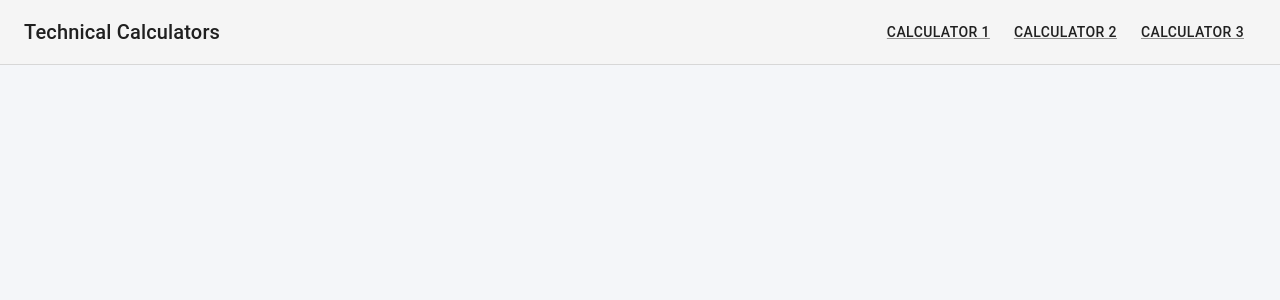
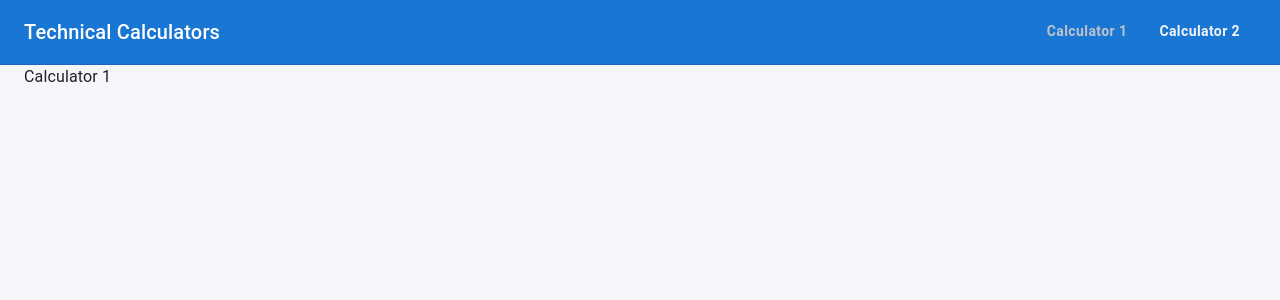
Before and after one commit to villagef/technical_calculators, a React (Create React App) app: page /calculator1 in a window 1280 px wide. Shown: the top 300 px of the page. Built offline with nearby package versions, Linux system fonts and the light colour scheme.

Commit message:
handle routing and style navbar

```diff
--- a/src/App.tsx
+++ b/src/App.tsx
@@ -1,12 +1,12 @@
-import { HashRouter } from "react-router-dom";
+import { BrowserRouter as Router } from "react-router-dom";
 import "./App.css";
 import Routes from "./pages/routes";
 
 function App() {
   return (
-    <HashRouter>
+    <Router>
       <Routes />
-    </HashRouter>
+    </Router>
   );
 }
 
--- a/src/components/Layout/index.tsx
+++ b/src/components/Layout/index.tsx
@@ -1,5 +1,5 @@
 import { FunctionComponent, ReactNode } from "react";
-import { CssBaseline, GlobalStyles } from "@mui/material";
+import { Container, CssBaseline, GlobalStyles } from "@mui/material";
 import { createTheme, ThemeProvider } from "@mui/material/styles";
 import "./style.css";
 import Navbar from "../Navbar";
@@ -7,6 +7,7 @@ import Navbar from "../Navbar";
 interface ChildrenProps {
   children: ReactNode;
 }
+
 const defaultTheme = createTheme();
 
 const Layout: FunctionComponent<ChildrenProps> = ({ children }) => {
@@ -18,7 +19,9 @@ const Layout: FunctionComponent<ChildrenProps> = ({ children }) => {
       <CssBaseline />
       <div className="layout">
         <Navbar />
-        <div className="layout-main">{children}</div>
+        <Container maxWidth="xl" component="main" className="layout-container">
+          {children}
+        </Container>
       </div>
     </ThemeProvider>
   );
--- a/src/components/Layout/style.css
+++ b/src/components/Layout/style.css
@@ -6,13 +6,3 @@
     min-height: 100vh;
     background-color: #f4f6f9;
 }
-
-.layout-main {
-    display: 1 1 auto;
-    align-items: center;
-    justify-content: flex-start;
-    flex-direction: column;
-    width: 100%;
-    max-width: 1600px;
-    padding: 30px;
-}
--- a/src/components/Navbar/index.tsx
+++ b/src/components/Navbar/index.tsx
@@ -1,10 +1,17 @@
-import { AppBar, Link, Toolbar, Typography } from "@mui/material";
+import { useLocation } from "react-router-dom";
+import { Link } from "react-router-dom";
+import { AppBar, Toolbar, Typography } from "@mui/material";
+import Tab from "@mui/material/Tab";
+import Tabs from "@mui/material/Tabs";
+import "./style.css";
 
 const Navbar = () => {
+  const location = useLocation();
+
   return (
     <AppBar
       position="static"
-      color="default"
+      color="primary"
       elevation={0}
       sx={{ borderBottom: (theme) => `1px solid ${theme.palette.divider}` }}
     >
@@ -12,32 +19,22 @@ const Navbar = () => {
         <Typography variant="h6" color="inherit" noWrap sx={{ flexGrow: 1 }}>
           Technical Calculators
         </Typography>
-        <nav>
-          <Link
-            variant="button"
-            color="text.primary"
-            href="calculator1"
-            sx={{ my: 1, mx: 1.5 }}
-          >
-            Calculator 1
-          </Link>
-          <Link
-            variant="button"
-            color="text.primary"
-            href="calculator2"
-            sx={{ my: 1, mx: 1.5 }}
-          >
-            Calculator 2
-          </Link>
-          <Link
-            variant="button"
-            color="text.primary"
-            href="calculator3"
-            sx={{ my: 1, mx: 1.5 }}
-          >
-            Calculator 3
-          </Link>
-        </nav>
+        <Tabs value={location.pathname}>
+          <Tab
+            label="Calculator 1"
+            value="/calculator1"
+            to="/calculator1"
+            component={Link}
+            className="tab-component"
+          />
+          <Tab
+            label="Calculator 2"
+            value="/calculator2"
+            to="/calculator2"
+            component={Link}
+            className="tab-component"
+          />
+        </Tabs>
       </Toolbar>
     </AppBar>
   );
--- /dev/null
+++ b/src/components/Navbar/style.css
@@ -0,0 +1,20 @@
+.tab-component {
+    background-color: transparent;
+    border: none;
+    margin-left: 10px;
+    font-weight: 600 !important;
+    text-transform: capitalize !important;
+    font-size: 1rem;
+    color: #f1f3f7 !important;
+}
+
+.tab-component:hover {
+    color: #bdbdbd !important;
+    cursor: pointer;
+}
+
+.Mui-selected {
+    text-decoration: none;
+    color: #bdc3cc !important;
+
+}
--- /dev/null
+++ b/src/pages/Calculator1/index.tsx
@@ -0,0 +1,7 @@
+import React from "react";
+
+const Calculator1 = () => {
+  return <div>Calculator 1</div>;
+};
+
+export default Calculator1;
--- /dev/null
+++ b/src/pages/Calculator2/index.tsx
@@ -0,0 +1,7 @@
+import React from "react";
+
+const Calculator2 = () => {
+  return <div>Calculator 2</div>;
+};
+
+export default Calculator2;
--- a/src/pages/routes.tsx
+++ b/src/pages/routes.tsx
@@ -2,13 +2,15 @@ import { Suspense, lazy, memo } from "react";
 import Layout from "../components/Layout";
 import { Route, Routes as Switch } from "react-router-dom";
 
-const HomePage = lazy(() => import("./Home"));
+const Calculator1 = lazy(() => import("./Calculator1"));
+const Calculator2 = lazy(() => import("./Calculator2"));
 
 const Routes = () => (
   <Layout>
     <Suspense fallback={<div>Loading...</div>}>
       <Switch>
-        <Route path="#" element={<HomePage />} />
+        <Route path="/calculator1" element={<Calculator1 />} />
+        <Route path="/calculator2" element={<Calculator2 />} />
       </Switch>
     </Suspense>
   </Layout>
```
Also changed, not shown: src/pages/BearingCalculator/index.tsx (deleted, +0 -7 lines).
